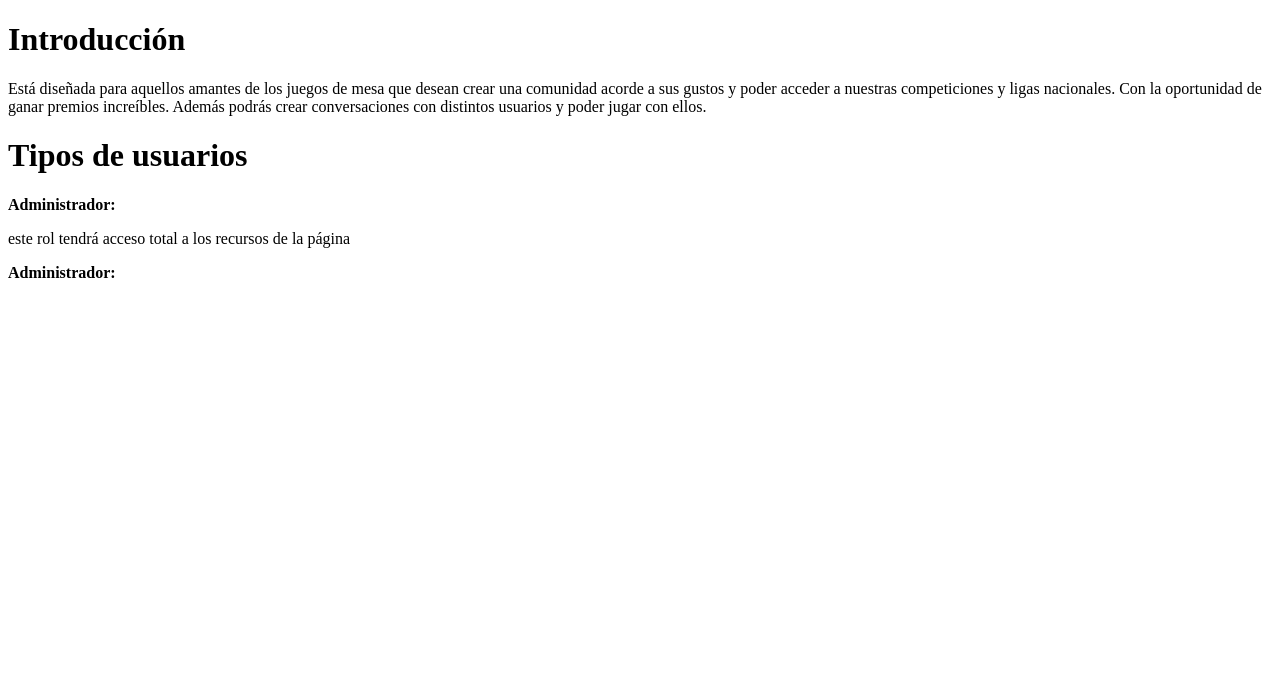
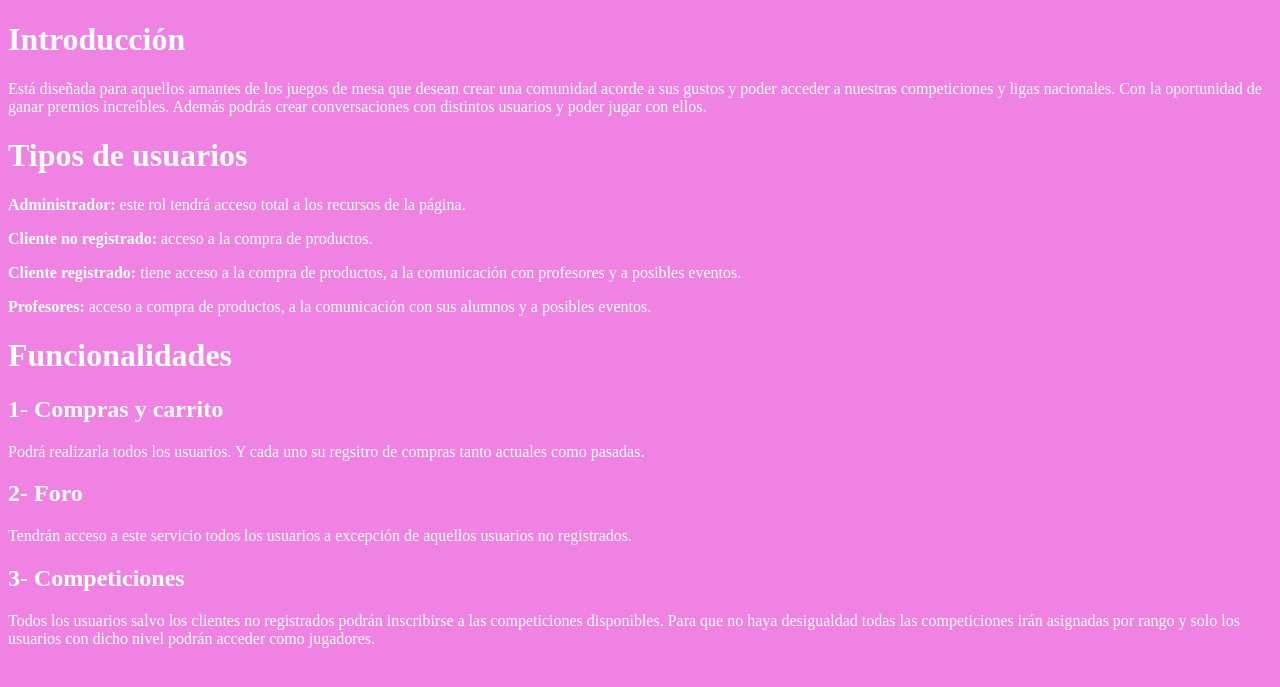
Before and after one commit to JuanUNI001/G3_SW, a PHP site: page /detalles.html in a window 1280 px wide. Shown: the top 687 px of the page. Run offline with PHP 8.4, Linux system fonts and the light colour scheme.

Commit message:
detalles hecho

```diff
--- a/detalles.html
+++ b/detalles.html
@@ -16,7 +16,21 @@
         Además podrás crear conversaciones con distintos usuarios y poder jugar con ellos.
     </p>
     <h1>Tipos de usuarios</h1>
-    <p1 class="texto-negrita">Administrador:</p1><p>este rol tendrá acceso total a los recursos de la página</p>
-    <p1 class="texto-negrita">Administrador: </p1>
+    <p><span class="texto-negrita">Administrador:</span> este rol tendrá acceso total a los recursos de la página.</p>
+    <p><span class="texto-negrita">Cliente no registrado:</span> acceso a la compra de productos.</p>
+    <p><span class="texto-negrita">Cliente registrado:</span> tiene acceso a la compra de productos, a la comunicación con
+        profesores y a posibles eventos.</p>
+    <p><span class="texto-negrita">Profesores:</span>  acceso a compra de productos, a la comunicación con sus alumnos y a posibles eventos.</p>
+    <h1>Funcionalidades</h1>
+    <h2>1- Compras y carrito</h2>
+    <p>Podrá realizarla todos los usuarios. Y cada uno su regsitro de compras tanto actuales como pasadas.</p>
+    <h2>2- Foro</h2>
+    <p>Tendrán acceso a este servicio todos los usuarios a excepción de aquellos usuarios no registrados.</p>
+    <h2>3- Competiciones</h2>
+    <p>Todos los usuarios salvo los clientes no registrados podrán inscribirse a las competiciones disponibles.
+        Para que no haya desigualdad todas las competiciones irán asignadas por rango y solo los usuarios con dicho
+        nivel podrán acceder como jugadores.
+    </p>
+
 </body>
 </html>
--- a/estilos.css
+++ b/estilos.css
@@ -2,3 +2,7 @@
 .texto-negrita {
     font-weight: bold;
 }
+body {
+    background-color: #f082e3;
+    color: #ffffff;
+    }
```
